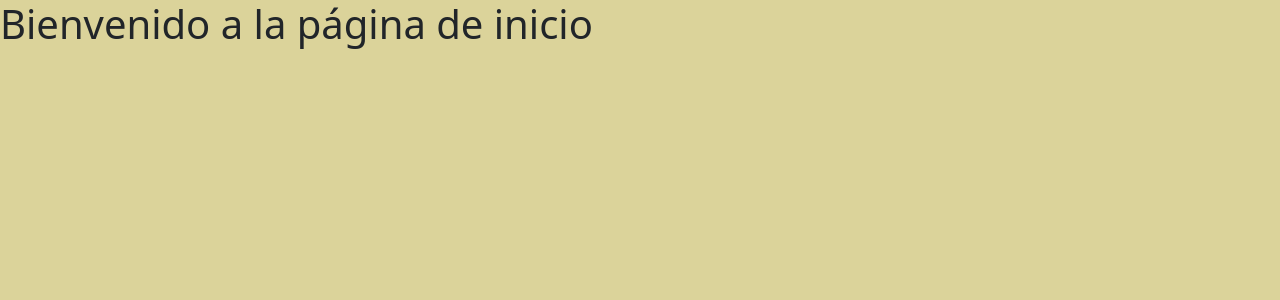
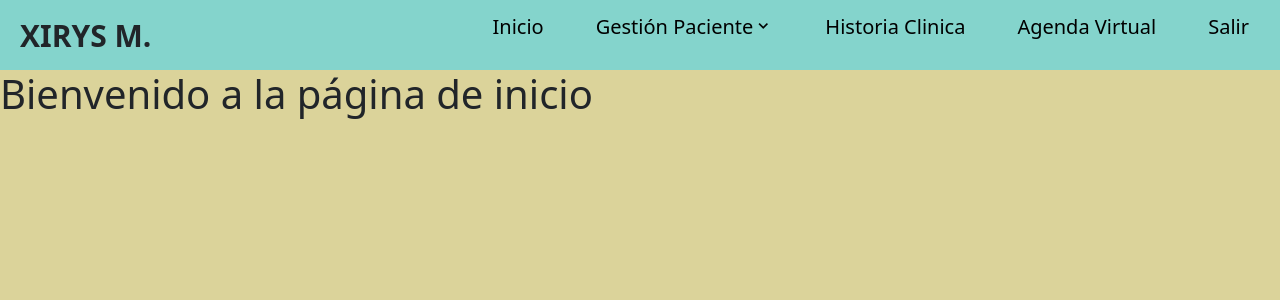
Before and after one commit to alejo355/XYRIS-M.-FOTOSTETIK-WELLNESS, a Django app: page /inicio in a window 1280 px wide. Shown: the top 300 px of the page. Run offline with Django 4.2, Linux system fonts and the light colour scheme; some libraries are stand-ins or nearby versions.

Commit message:
se creo la barra de navegacion para los computadores de mesa y portatiles
se creo la barra de navegación para los computadores que se oculta cuando se visualiza desde un dispositivo móvil

```diff
--- a/ProyectoXirys/Accounts/Templates/Includes/nav.html
+++ b/ProyectoXirys/Accounts/Templates/Includes/nav.html
@@ -6,6 +6,23 @@
 </head>
 
 <body>
+    {% comment %} navbar para pc´s {% endcomment %}
+    <nav>
+        <div class="logo">XIRYS M.</div>
+        <ul class="menu">
+            <li class="items"><a href="#">Inicio</a></li>
+            <li class="items"><a href="#">Gestión Paciente<i class='bx bx-chevron-down'></i></a>
+                <ul class="sub-menu">
+                    <li class="sub-menu-items"><a href="#">Crear Paciente</a></li>
+                    <li class="sub-menu-items"><a href="#">Listar Paciente</a></li>
+                </ul>
+            </li>
+            <li class="items"><a href="#">Historia Clinica</a></li>
+            <li class="items"><a href="#">Agenda Virtual</a></li>
+            <li class="items"><a href="#">Salir</a></li>
+        </ul>
+    </nav>
+    {% comment %} navbar para dispositivos moviles {% endcomment %}
     <div class="navigation">
         <ul class="nav-list">
             <li class="list-item active">
@@ -43,6 +60,20 @@
     </div>
 </body>
 <script>
+    const show = document.querySelectorAll('.bx');
+    const subMenu = document.querySelectorAll('.sub-menu');
+
+    for (let i = 0; i < show.length; i++) {
+        show[i].addEventListener('click', function(){
+            if(subMenu[i].classList.contains('show')){
+                subMenu[i].classList.remove('show');
+            }else{
+                subMenu[i].classList.add('show');
+            }
+        });
+    }
+
+
     const listItems = document.querySelectorAll('.list-item');
 
     function activateLink() {
--- a/ProyectoXirys/Accounts/Templates/Pagina-Principal/principal.html
+++ b/ProyectoXirys/Accounts/Templates/Pagina-Principal/principal.html
@@ -1,4 +1,3 @@
-{% extends 'Layout/base.html'%}
 {% load static %}
 {% block content %}
 <!DOCTYPE html>
--- a/ProyectoXirys/Accounts/static/Css/Nav.css
+++ b/ProyectoXirys/Accounts/static/Css/Nav.css
@@ -20,16 +20,84 @@
     box-sizing: border-box;
 
 }
-    .navigation{
+
+/* estilos para el bnavbar de pc */
+
+nav {
+    background-color: var(--color-fondo-movil);
+    display: flex;
+    justify-content: space-between;
+    height: 70px;
+}
+
+.logo {
+
+    font-size: 30px;
+    font-weight: bold;
+    margin-left: 20px;
+    align-self: center;
+}
+
+.menu {
+    display: flex;
+    justify-content: center;
+    background-color: rgba(0, 64, 255, 0);
+    list-style: none;
+    color: black;
+    font-size: 20px;
+    align-items: center;
+}
+
+.menu a {
+    text-decoration: none;
+    color: black;
+}
+
+.menu .items {
+    border: 1px solid rgba(0, 128, 0, 0);
+    padding: 20px;
+    margin-right: 10px;
+}
+
+.sub-menu {
+    display: none !important;
+}
+
+.sub-menu.show {
+    display: block !important;
+    position: absolute;
+    background-color: var(--color-fondo-movil);
+    margin-top: 20px;
+    list-style: none;
+    font-size: 20px;
+    text-align: center !important;
+    padding: 0px;
+}
+
+.sub-menu .sub-menu-items {
+    padding: 20px;
+}
+
+a:hover {
+    color: white;
+}
+
+/* estilos para el navbar de moviles */
+.navigation {
     display: none;
 }
+
 @media (max-width: 768px) {
+    nav{
+        display: none;
+    }
     .navigation {
         width: 100%;
         height: 70px;
         background: var(--color-fondo-movil);
         position: fixed;
-        bottom: 0; /* Cambiado de top: 0 a bottom: 0 */
+        bottom: 0;
+        /* Cambiado de top: 0 a bottom: 0 */
         display: flex;
         justify-content: center;
         align-items: center;
@@ -40,6 +108,7 @@
         display: flex;
         width: 100%;
     }
+
     .navigation .list-item {
         position: relative;
         list-style: none;
@@ -47,8 +116,9 @@
         height: 70px;
         z-index: 1;
         justify-content: center;
-            margin-right:35px;
+        margin-right: 35px;
     }
+
     .navigation .nav-link {
         position: relative;
         display: flex;
@@ -59,6 +129,7 @@
         text-align: center;
         font-weight: 500;
     }
+
     .navigation .nav-link .icon {
         position: relative;
         display: block;
@@ -69,10 +140,12 @@
         color: var(--color-fondo-boton);
 
     }
+
     .navigation .list-item.active .nav-link .icon {
         transform: translateY(-30px);
         color: white;
     }
+
     .navigation .nav-link .text {
         color: var(--color-fondo-boton);
         position: absolute;
@@ -86,10 +159,12 @@
 
 
     }
+
     .navigation .list-item.active .nav-link .text {
         transform: translateY(15px);
         opacity: 1;
     }
+
     .indicator {
         position: absolute;
         top: -50%;
@@ -100,6 +175,7 @@
         border: 6px solid var(--color-fondo);
         transition: 0.5s;
     }
+
     .indicator::before {
         content: '';
         position: absolute;
@@ -111,6 +187,7 @@
         border-top-right-radius: 20px;
         box-shadow: 0px -10px 0 0 var(--color-fondo);
     }
+
     .indicator::after {
         content: '';
         position: absolute;
@@ -122,19 +199,29 @@
         border-top-left-radius: 20px;
         box-shadow: 0px -10px 0 0 var(--color-fondo);
     }
-        .navigation ul li:nth-child(1).active ~ .indicator {
-            left: 4%; /* Ajusta según sea necesario */
+
+    .navigation .nav-list .list-item:nth-child(1).active~.indicator {
+        left: 4%;
+        /* Ajusta según sea necesario */
     }
-        .navigation ul li:nth-child(2).active ~ .indicator {
-            left: 22.2%; /* Ajusta según sea necesario */
+
+    .navigation .nav-list .list-item:nth-child(2).active~.indicator {
+        left: 22.2%;
+        /* Ajusta según sea necesario */
     }
-        .navigation ul li:nth-child(3).active ~ .indicator {
-            left:40.5%; /* Ajusta según sea necesario */
+
+    .navigation .nav-list .list-item:nth-child(3).active~.indicator {
+        left: 40.5%;
+        /* Ajusta según sea necesario */
     }
-        .navigation ul li:nth-child(4).active ~ .indicator {
-            left: 59%; /* Ajusta según sea necesario */
+
+    .navigation .nav-list .list-item:nth-child(4).active~.indicator {
+        left: 59%;
+        /* Ajusta según sea necesario */
     }
-        .navigation ul li:nth-child(5).active ~ .indicator {
-            left:78%; /* Ajusta según sea necesario */
+
+    .navigation .nav-list .list-item:nth-child(5).active~.indicator {
+        left: 78%;
+        /* Ajusta según sea necesario */
     }
 }
--- a/ProyectoXirys/Accounts/static/Css/Pagina-Principal.css
+++ b/ProyectoXirys/Accounts/static/Css/Pagina-Principal.css
@@ -8,7 +8,9 @@
 }
 body{
     background-color: #84D4CC;
+    overflow: hidden;
 }
+
 .container{
     display: flex;
     flex-direction: column;
```
Also changed, not shown: ProyectoXirys/Accounts/static/Css/Login.css (line endings or trailing spaces), ProyectoXirys/db.sqlite3. Lines whose indentation alone changed are shown as unchanged.
